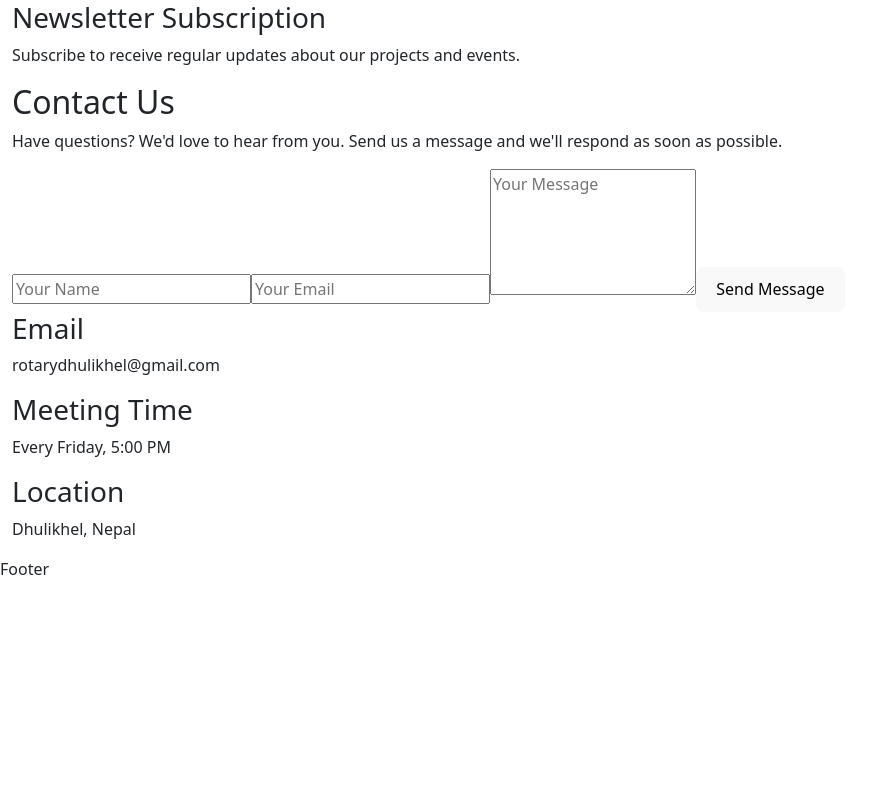
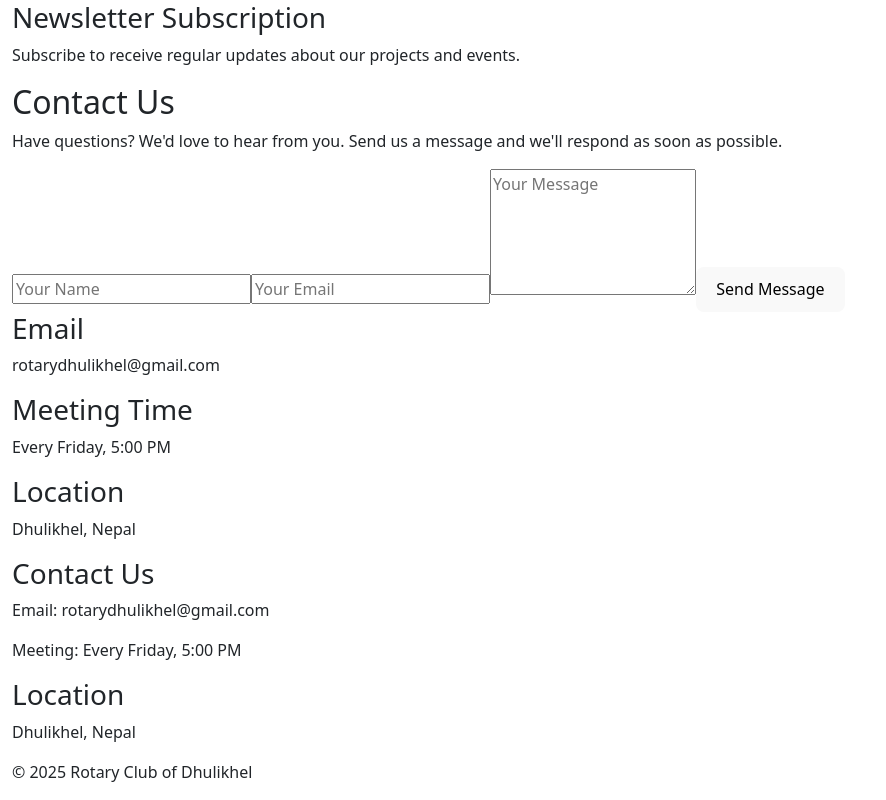
Before and after one commit to Umang103103/website-rotary, a React (Vite) app: page / in a window 1280 px wide. Shown: the part 1215-2015 px from the top of the page, without its empty margins (0-886 px from the left). Before the commit the page ends 1796 px from the top, so only its background shows below. Built offline with nearby package versions, Linux system fonts and the light colour scheme.

Commit message:
feat: develop, add footer component

```diff
--- a/src/components/Footer.tsx
+++ b/src/components/Footer.tsx
@@ -1,7 +1,24 @@
 import React from "react";
 
 const Footer = () => {
-  return <div>Footer</div>;
+  return (
+    <footer className="footer" id="contact">
+      <div className="container">
+        <div className="footer-content">
+          <div className="footer-section">
+            <h3>Contact Us</h3>
+            <p>Email: rotarydhulikhel@gmail.com</p>
+            <p>Meeting: Every Friday, 5:00 PM</p>
+          </div>
+          <div className="footer-section">
+            <h3>Location</h3>
+            <p>Dhulikhel, Nepal</p>
+          </div>
+        </div>
+        <p className="copyright">&copy; 2025 Rotary Club of Dhulikhel</p>
+      </div>
+    </footer>
+  );
 };
 
 export default Footer;
```
